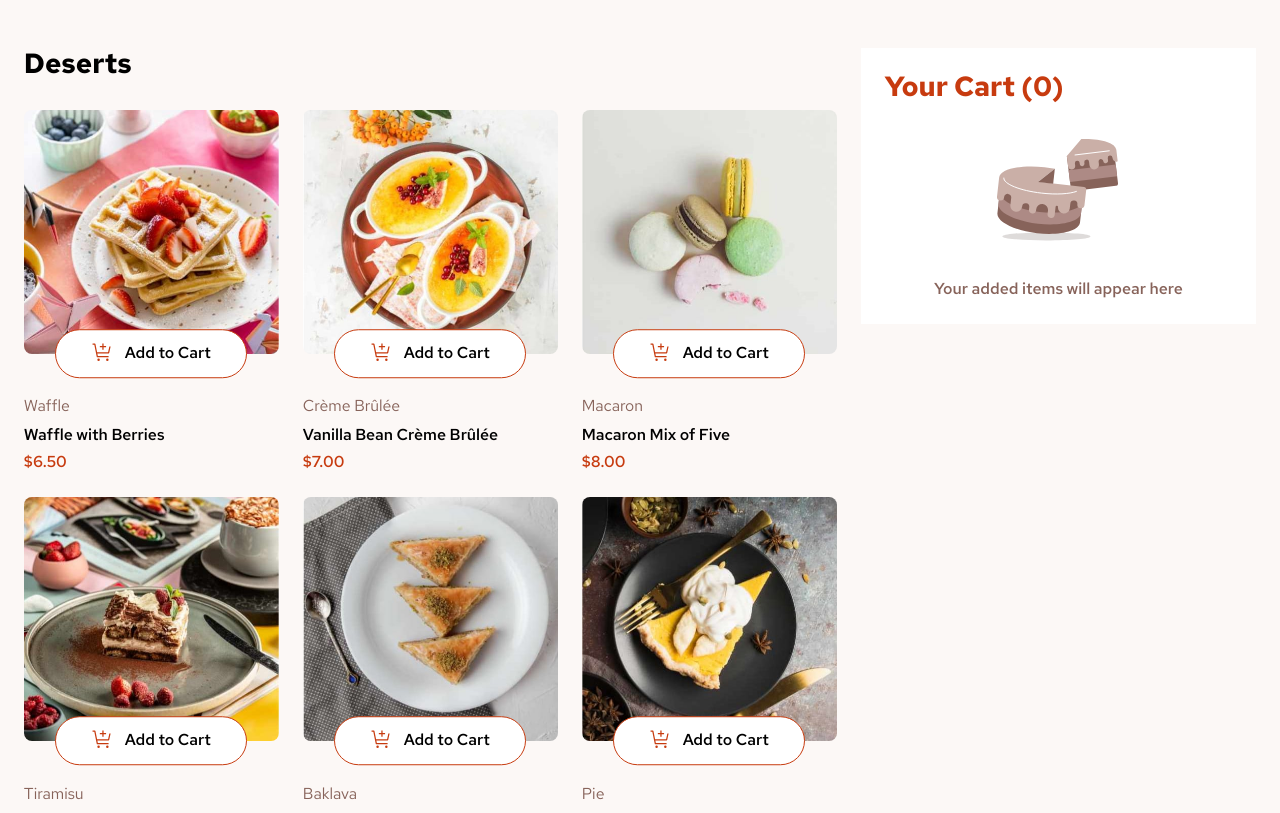
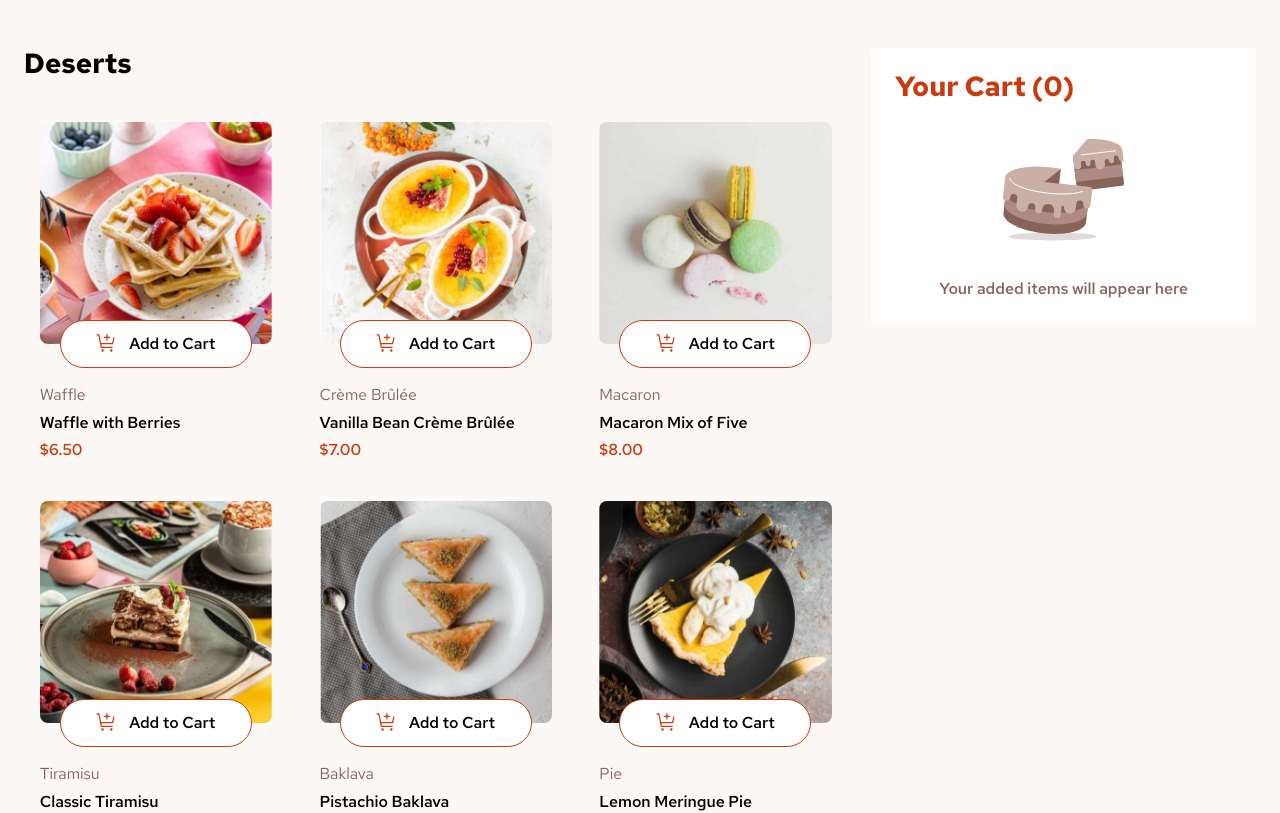
Before and after one commit to bdh-davidh/product-list-with-cart, an Angular app in the folder product-list-with-card/: page / in a window 1280 px wide. Shown: the top 813 px of the page. Built offline with nearby package versions, Linux system fonts and the light colour scheme.

Commit message:
Add hover states

```diff
--- a/product-list-with-card/src/app/cart/cart.component.css
+++ b/product-list-with-card/src/app/cart/cart.component.css
@@ -1,4 +1,5 @@
 .cart {
+  border-radius: 0.25rem;
   background-color: var(--clr-neutral-light);
 
   h2 {
--- a/product-list-with-card/src/app/products/product/button/button.component.css
+++ b/product-list-with-card/src/app/products/product/button/button.component.css
@@ -10,6 +10,11 @@
   text-align: center;
   background-color:;
   transform: translateY(-50%);
+  transition: box-shadow 200ms cubic-bezier(.17, .67, .61, 1.41);
+
+  &:hover {
+    box-shadow: var(--shadow-elevation-low);
+  }
 }
 
 .wrapper:has(.adjust-quantity) {
@@ -20,9 +25,11 @@
   min-inline-size: 3ch;
 }
 
+
+
 button.initial {
   display: flex;
-  min-block-size: 1.5em;
+  min-inline-size: 100%;
   margin-inline: auto;
   justify-content: center;
   gap: var(--space-xs);
--- a/product-list-with-card/src/app/products/product/product.component.css
+++ b/product-list-with-card/src/app/products/product/product.component.css
@@ -1,5 +1,12 @@
 .product {
   border-radius: var(--space-2xs);
+  box-shadow: 0;
+  transition: box-shadow 1200ms cubic-bezier(.17, .67, .61, 1.41);
+
+  &:hover {
+    box-shadow: var(--shadow-elevation-high);
+    transition: box-shadow 300ms cubic-bezier(.17, .67, .61, 1.41);
+  }
 
   img {
     border-radius: inherit;
--- a/product-list-with-card/src/app/products/product/product.component.html
+++ b/product-list-with-card/src/app/products/product/product.component.html
@@ -1,4 +1,4 @@
-<div class="stack product" style="--stack: var(--space-2xs)">
+<div class="stack box product" style="--stack: var(--space-2xs)">
   <img [src]="imagePath" alt="">
   <app-button [product]="product"/>
   <p class="category">{{ product.category }}</p>
--- a/product-list-with-card/src/app/products/products.component.css
+++ b/product-list-with-card/src/app/products/products.component.css
@@ -6,5 +6,5 @@
   display: grid;
   grid-template-columns: repeat(auto-fill, minmax(250px, 1fr));
   align-items: center;
-  gap: var(--space-m);
+  gap: var(--space-s);
 }
--- a/product-list-with-card/src/styles.css
+++ b/product-list-with-card/src/styles.css
@@ -140,6 +140,27 @@
   --clr-rose-400: #ad8a85;
   --clr-rose-500: #87635a;
   --clr-rose-900: #260f08;
+
+  /* Shadows */
+  --shadow-color: 13deg 17% 44%;
+  --shadow-elevation-low:
+    0.3px 0.5px 0.7px hsl(var(--shadow-color) / 34%),
+    0.4px 0.8px 1px -1.2px hsl(var(--shadow-color) / 34%),
+    1px 2px 2.5px -2.5px hsl(var(--shadow-color) / 34%);
+  --shadow-elevation-medium:
+    0.3px 0.5px 0.7px hsl(var(--shadow-color) / 36%),
+    0.8px 1.6px 2px -0.8px hsl(var(--shadow-color) / 36%),
+    2.1px 4.1px 5.2px -1.7px hsl(var(--shadow-color) / 36%),
+    5px 10px 12.6px -2.5px hsl(var(--shadow-color) / 36%);
+  --shadow-elevation-high:
+    0.3px 0.5px 0.7px hsl(var(--shadow-color) / 34%),
+    1.5px 2.9px 3.7px -0.4px hsl(var(--shadow-color) / 34%),
+    2.7px 5.4px 6.8px -0.7px hsl(var(--shadow-color) / 34%),
+    4.5px 8.9px 11.2px -1.1px hsl(var(--shadow-color) / 34%),
+    7.1px 14.3px 18px -1.4px hsl(var(--shadow-color) / 34%),
+    11.2px 22.3px 28.1px -1.8px hsl(var(--shadow-color) / 34%),
+    17px 33.9px 42.7px -2.1px hsl(var(--shadow-color) / 34%),
+    25px 50px 62.9px -2.5px hsl(var(--shadow-color) / 34%);
 }
 
 /* GLOBAL STYLES  */
```
Also changed, not shown: 1 other file (tests, documents, lock files or other folders).
